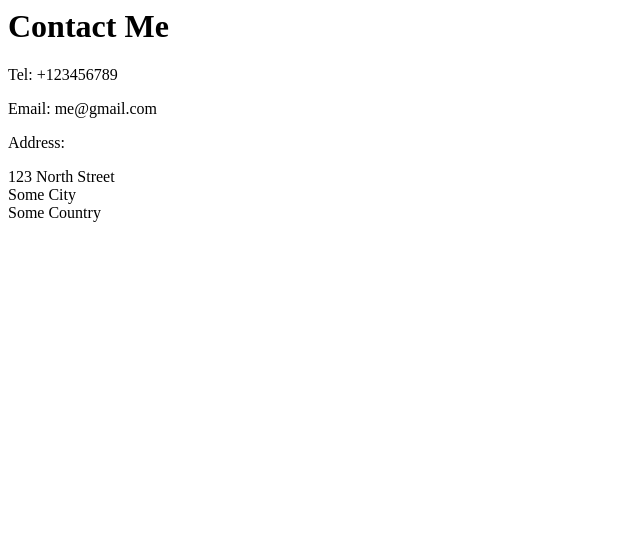
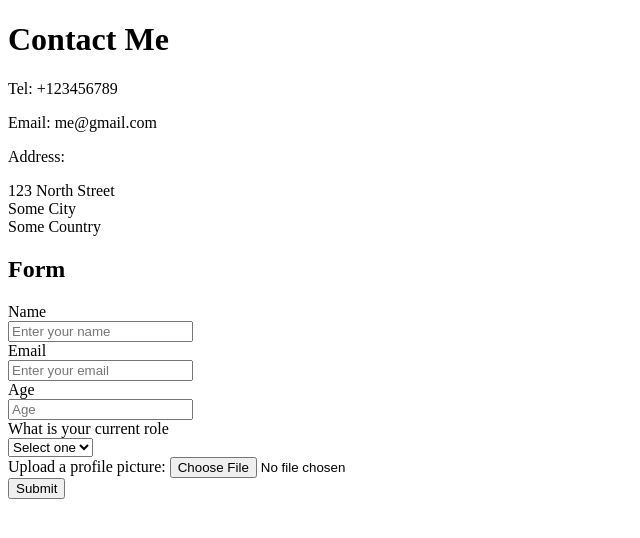
Before and after one commit to SnowVivek/html-portfolio, a plain HTML site: page public/contact.html in a window 1280 px wide. Shown: the whole page, without its empty margins (0-640 px from the left). Drawn offline with Linux system fonts and the light colour scheme.

Commit message:
added new form in contact page

```diff
--- a/public/contact.html
+++ b/public/contact.html
@@ -1,3 +1,11 @@
+<!DOCTYPE html>
+<html>
+<head>
+<style>
+
+</style>
+</head>
+<body>
 <h1>Contact Me</h1>
 <p>Tel: +123456789</p>
 <p>Email: me@gmail.com</p>
@@ -7,3 +15,27 @@
   Some City<br />
   Some Country <br />
 </p>
+
+<section>
+  <h2>Form</h2>
+  <form action="#" method="post">
+    <label for="name">Name</label><br>
+    <input type="text" id = "name" name = "name" placeholder = "Enter your name"><br>
+    <label for="email">Email</label><br>
+    <input type="email" id = "email" name = "email" placeholder = "Enter your email"><br>
+    <label for="age">Age</label><br>
+    <input type="text" id = "age" name = "age" placeholder = "Age"><br>
+    <label for="crole">What is your current role <br>
+      <select name="crole" id="crole">
+        <option value="">Select one</option>
+        <option value="1">First</option>
+        <option value="2">Second</option>
+        <option value="3">Third</option>
+      </select>
+    </label><br>
+    <label for="profile-picture">Upload a profile picture: <input id="profile-picture" type="file" name="file" /></label><br>
+    <input type="submit" value = "Submit">
+  </form>
+</section>
+</body>
+</html>
```
Also changed, not shown: index.html (+3 -0 lines).
